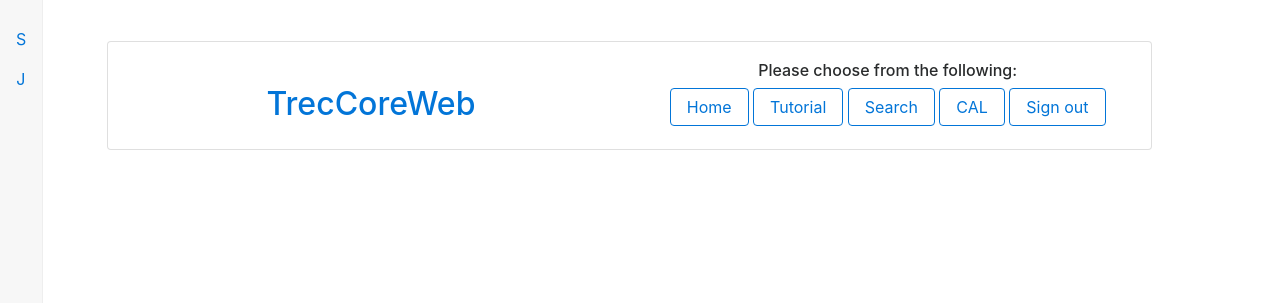
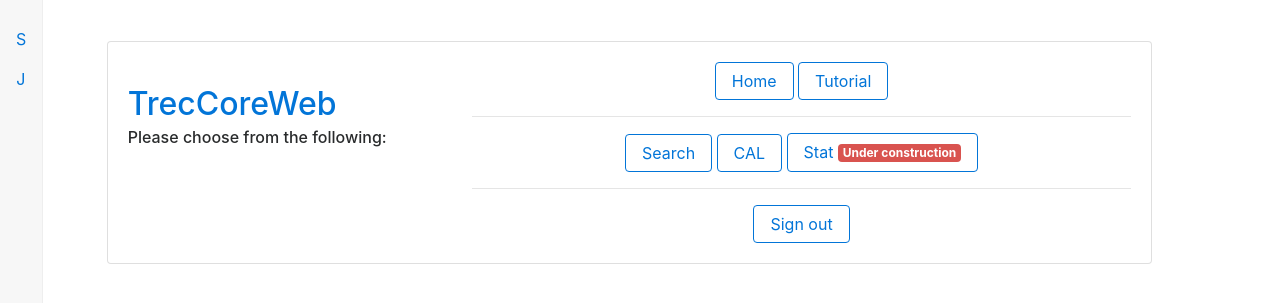
Before and after one commit to hical/HiCAL, a Django app: page / in a window 1280 px wide. Shown: the part 41-344 px from the top of the page. Run offline with Django 3.2, Linux system fonts and the light colour scheme; the visitor is signed in with stand-in values (Sample User, id 1); some libraries are stand-ins or nearby versions.

Commit message:
Add stats button

```diff
--- a/TrecCoreWeb/treccoreweb/stats/templates/stats/home.html
+++ b/TrecCoreWeb/treccoreweb/stats/templates/stats/home.html
@@ -120,14 +120,16 @@
    <div class="col-md-6">
        <div class="card">
            <div class="card-block">
-               <h4 class="text-primary">Question?</h4>
+               <h4 class="text-primary">Lorem?</h4>
+               <p>{% lorem %}</p>
            </div>
        </div>
    </div>
    <div class="col-md-6">
        <div class="card">
            <div class="card-block">
-               <h4 class="text-primary">Question?</h4>
+               <h4 class="text-primary">Lorem?</h4>
+               <p>{% lorem %}</p>
            </div>
        </div>
    </div>
--- a/TrecCoreWeb/treccoreweb/templates/pages/home.html
+++ b/TrecCoreWeb/treccoreweb/templates/pages/home.html
@@ -35,17 +35,20 @@
     <div class="card">
         <div class="card-block">
             <div class="row flex-items-md-center">
-                <div class="col-md-6 mt-4">
-                    <h2 class="text-primary center-text">TrecCoreWeb</h2>
+                <div class="col-md-4 mt-4">
+                    <h2 class="text-primary">TrecCoreWeb</h2>
+                    <h6>Please choose from the following:</h6>
+
                 </div>
-
-                <div class="col-md-6 center-text">
-                <h6>Please choose from the following:</h6>
+                <div class="col-md-8 center-text">
                     <a class="btn btn-outline-primary" href="{% url 'home' %}">Home</a>
                     <a class="btn btn-outline-primary" href="#">Tutorial</a>
+                    <hr>
                     {% if request.user.is_authenticated %}
                     <a class="btn btn-outline-primary" href="{% url 'search:main' %}">Search</a>
                     <a class="btn btn-outline-primary" href="{% url 'CAL:main' %}">CAL</a>
+                    <a class="btn btn-outline-primary" href="{% url 'stats:home' %}">Stat <span class="badge badge-danger">Under construction</span></a>
+                    <hr>
                     <a class="btn btn-outline-primary" href="{% url 'account_logout'  %}">Sign out</a>
                     {% else %}
                     <a class="btn btn-outline-primary" href="{% url 'account_signup' %}">Sign Up</a>
```
